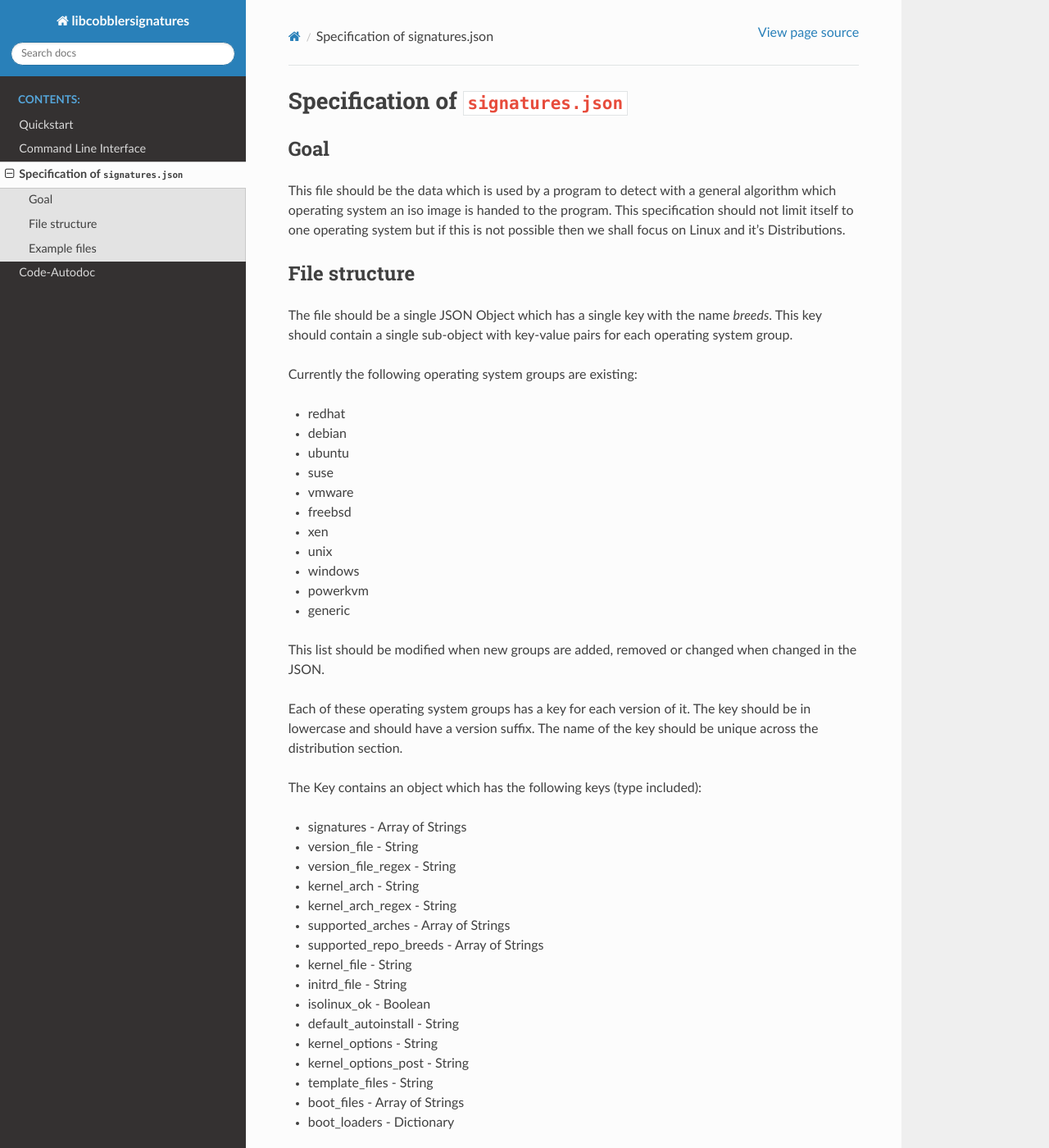
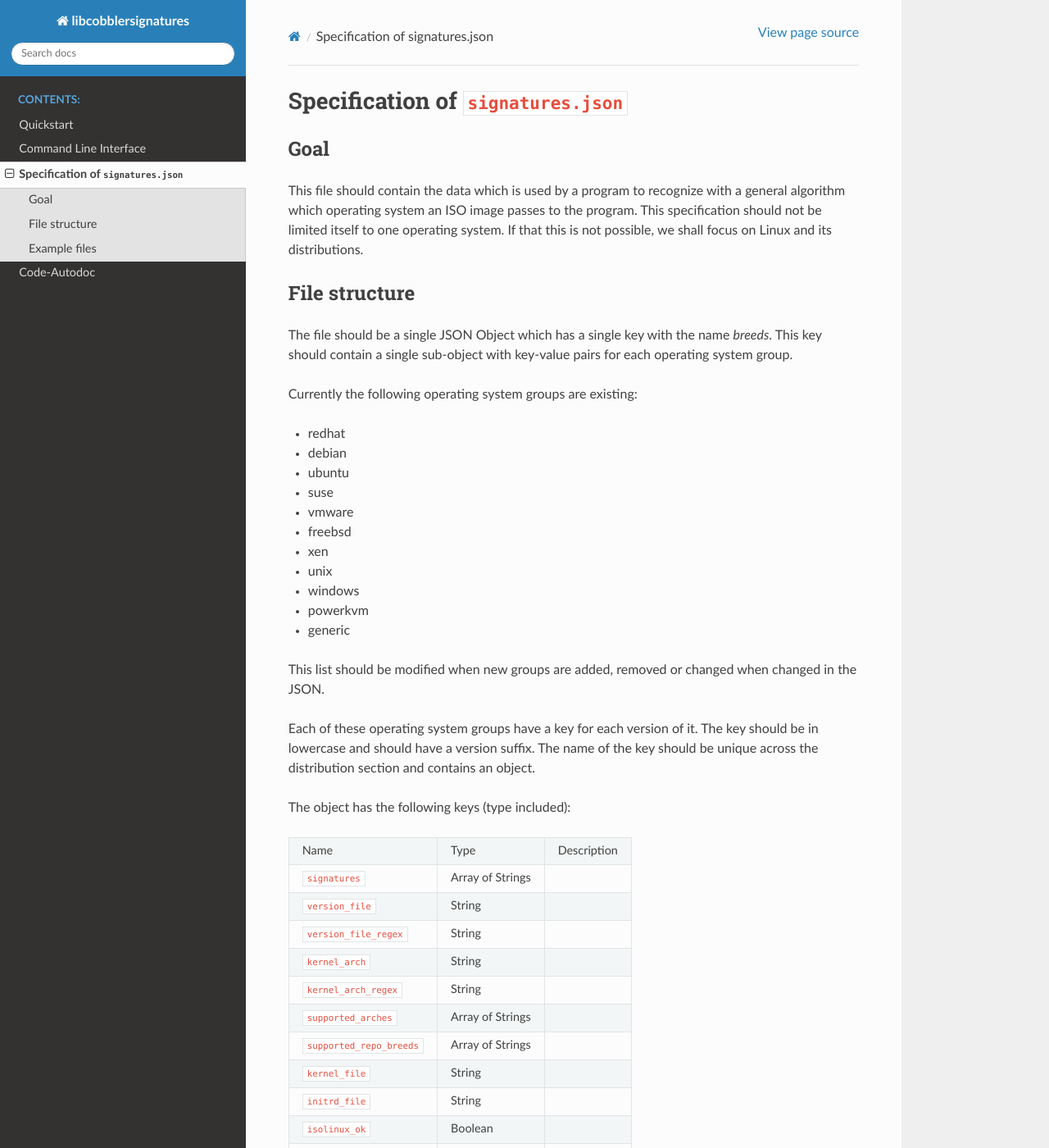
Before and after one commit to cobbler/libcobblersignatures, a Sphinx documentation site: the page built from docs/json-specification.rst, in a window 1280 px wide and 1400 px high. Shown: the whole window at 82% size. Built offline with Sphinx 7.4.7 and the Read the Docs theme 2.0.0, drawn with Linux system fonts in a browser that asks for light colours; some of the changed text lies outside the part shown.

```diff
--- a/docs/json-specification.rst
+++ b/docs/json-specification.rst
@@ -5,9 +5,9 @@ Specification of ``signatures.json``
 Goal
 ####
 
-This file should be the data which is used by a program to detect with a general algorithm which operating system an iso
-image is handed to the program. This specification should not limit itself to one operating system but if this is not
-possible then we shall focus on Linux and it's Distributions.
+This file should contain the data which is used by a program to recognize with a general algorithm which operating
+system an ISO image passes to the program. This specification should not be limited itself to one operating system. If
+that this is not possible, we shall focus on Linux and its distributions.
 
 File structure
 ##############
@@ -31,27 +31,46 @@ Currently the following operating system groups are existing:
 
 This list should be modified when new groups are added, removed or changed when changed in the JSON.
 
-Each of these operating system groups has a key for each version of it. The key should be in lowercase and should have
-a version suffix. The name of the key should be unique across the distribution section.
+Each of these operating system groups have a key for each version of it. The key should be in lowercase and should have
+a version suffix. The name of the key should be unique across the distribution section and contains an object.
 
-The Key contains an object which has the following keys (type included):
+The object has the following keys (type included):
 
-- signatures - Array of Strings
-- version_file - String
-- version_file_regex - String
-- kernel_arch - String
-- kernel_arch_regex - String
-- supported_arches - Array of Strings
-- supported_repo_breeds - Array of Strings
-- kernel_file - String
-- initrd_file - String
-- isolinux_ok - Boolean
-- default_autoinstall - String
-- kernel_options - String
-- kernel_options_post - String
-- template_files - String
-- boot_files - Array of Strings
-- boot_loaders - Dictionary
++---------------------------+------------------+-------------+
+| Name                      | Type             | Description |
++---------------------------+------------------+-------------+
+| ``signatures``            | Array of Strings |             |
++---------------------------+------------------+-------------+
+| ``version_file``          | String           |             |
++---------------------------+------------------+-------------+
+| ``version_file_regex``    | String           |             |
++---------------------------+------------------+-------------+
+| ``kernel_arch``           | String           |             |
++---------------------------+------------------+-------------+
+| ``kernel_arch_regex``     | String           |             |
++---------------------------+------------------+-------------+
+| ``supported_arches``      | Array of Strings |             |
++---------------------------+------------------+-------------+
+| ``supported_repo_breeds`` | Array of Strings |             |
++---------------------------+------------------+-------------+
+| ``kernel_file``           | String           |             |
++---------------------------+------------------+-------------+
+| ``initrd_file``           | String           |             |
++---------------------------+------------------+-------------+
+| ``isolinux_ok``           | Boolean          |             |
++---------------------------+------------------+-------------+
+| ``default_autoinstall``   | String           |             |
++---------------------------+------------------+-------------+
+| ``kernel_options``        | String           |             |
++---------------------------+------------------+-------------+
+| ``kernel_options_post``   | String           |             |
++---------------------------+------------------+-------------+
+| ``template_files``        | String           |             |
++---------------------------+------------------+-------------+
+| ``boot_files``            | Array of Strings |             |
++---------------------------+------------------+-------------+
+| ``boot_loaders``          | Dictionary       |             |
++---------------------------+------------------+-------------+
 
 Example files
 #############
```
Also changed, not shown: docs/cli.rst (+40 -1 lines), docs/index.rst (+7 -0 lines), docs/quickstart.rst (+23 -1 lines).
